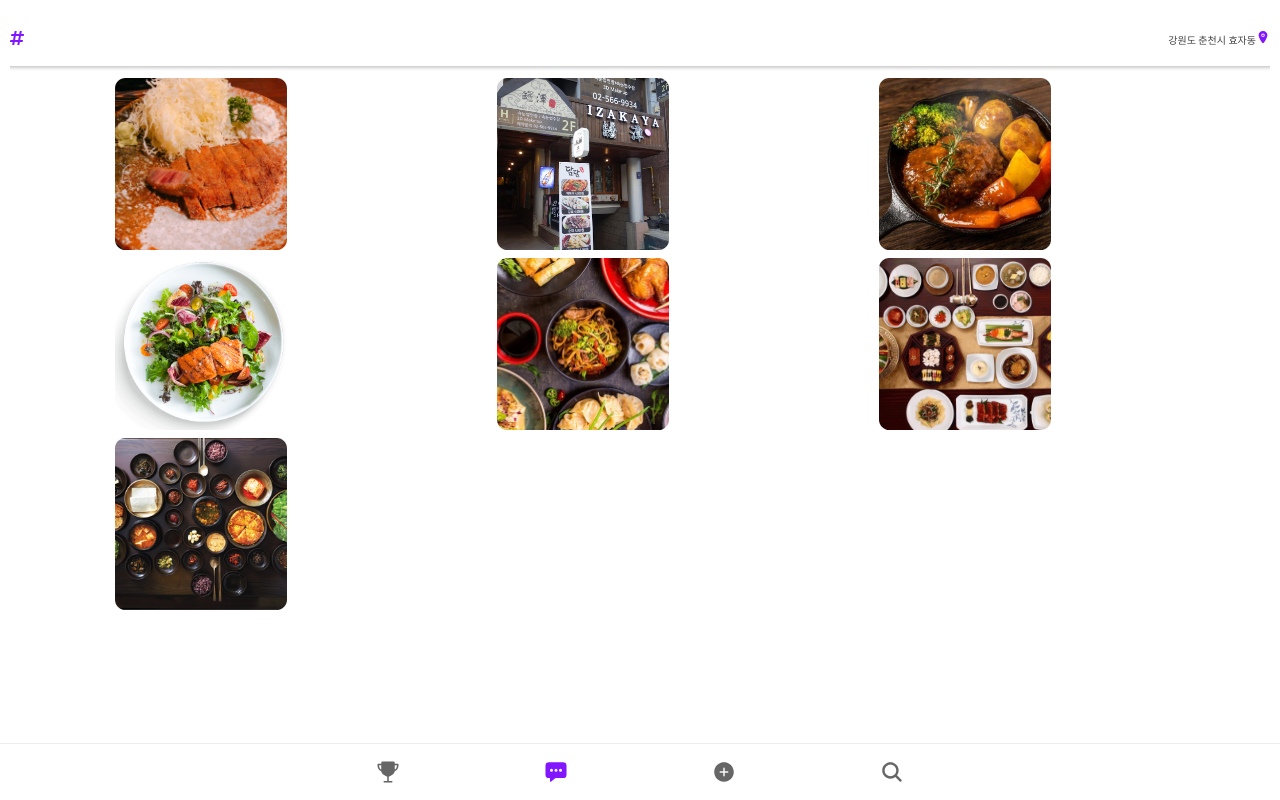
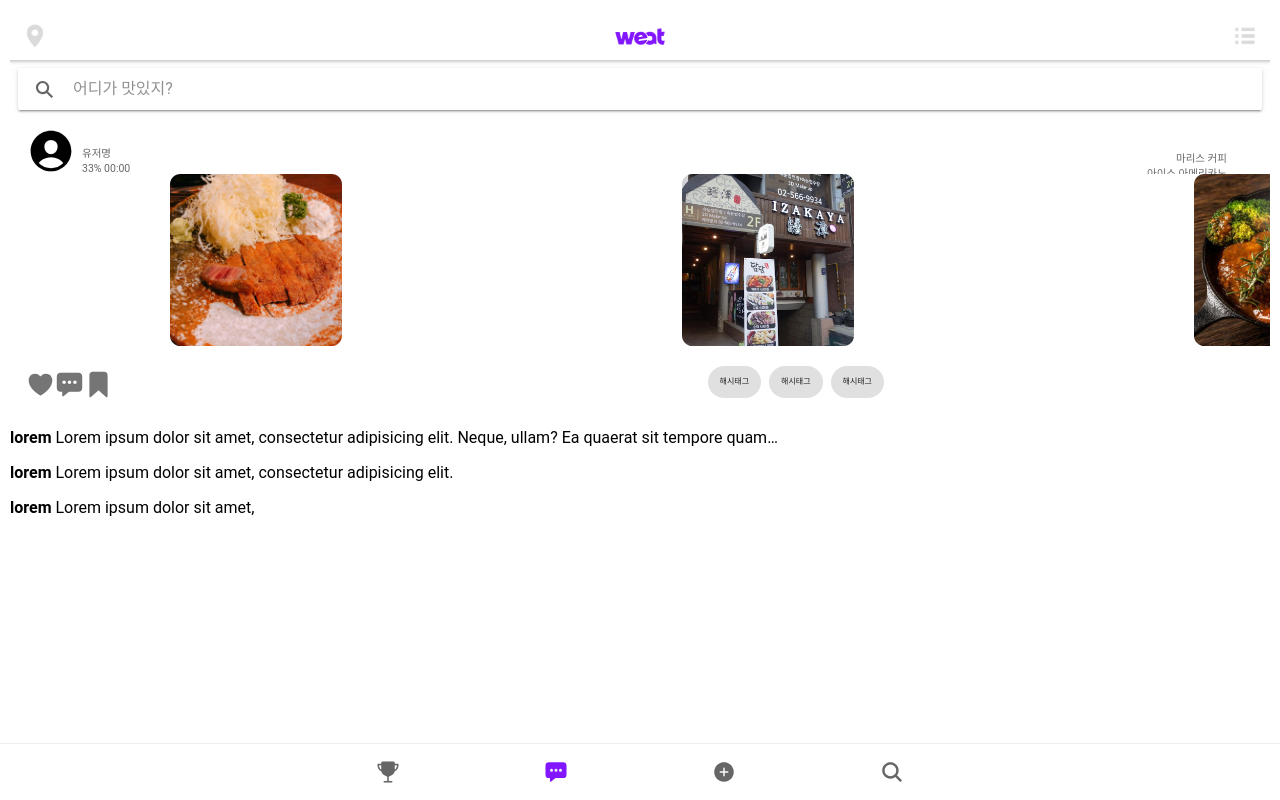
Before and after one commit to timevoltex/Weat-ionic, a React (Create React App) app: page /home in a window 1280 px wide. Both pictures are taken after a click on the tab 556 px from the left and 772 px from the top of the page. Built offline with nearby package versions, Linux system fonts and the light colour scheme.

Commit message:
20.04.14 change layout
Change layout following designer lafp's new weat page(Xd)

```diff
--- a/src/pages/NewsFeed.tsx
+++ b/src/pages/NewsFeed.tsx
@@ -1,4 +1,4 @@
-import React from "react";
+import React, { useState } from "react";
 import { FontAwesomeIcon } from "@fortawesome/react-fontawesome";
 import { faHashtag } from "@fortawesome/free-solid-svg-icons";
 import styled from "styled-components";
@@ -11,10 +11,19 @@ import {
   IonIcon,
   IonButton,
   IonList,
+  IonTitle,
+  IonSearchbar,
+  IonAvatar,
+  IonLabel,
+  IonItem,
+  IonSlides,
+  IonSlide,
+  IonChip,
 } from "@ionic/react";
 import { RouteComponentProps } from "react-router";
-import { location } from "ionicons/icons";
+import { personCircle, heart, chatboxEllipses, bookmark } from "ionicons/icons";
 import Detail from './MenuDetail';
+
 type List = {
   src: string;
   name: string;
@@ -62,23 +71,91 @@ const items: List[] = [
 const Page = styled(IonPage)`
   padding: 10px;
 `;
-const NewsFeed: React.FC<RouteComponentProps> = ({history}) => {
+
+const Feed = styled(IonText)`
+  p{overflow:hidden;
+  text-overflow:ellipsis;
+  white-space:nowrap;
+  width:60vw;}
+`
+const NewsFeed: React.FC<RouteComponentProps> = ({ history }) => {
+  const [searchText, setSearchText] = useState('');
   return (
     <Page>
       <IonHeader>
-        <IonToolbar>
-          <FontAwesomeIcon icon={faHashtag} style={{ color: "#8217FF" }} />
-          <IonText slot="end" style={{ fontSize: "10px" }}>
-            강원도 춘천시 효자동
-            <IonIcon
-              icon={location}
-              style={{ fontSize: "14px", color: "#8217FF" }}
-            />
+        <IonToolbar style={{ height: "50px" }}>
+          <IonTitle style={{ textAlign: 'center' }}>
+            <img src="assets/img/weat-purple.png" alt="logo" style={{ width: '50px' }} />
+          </IonTitle>
+          <IonText slot="start">
+            <img src="assets/icon/locationg-01.png" alt="loc" style={{ width: "50px" }} />
+          </IonText>
+          <IonText slot="end">
+            <img src="assets/icon/lists-01.png" alt="lists" style={{ width: "50px" }} />
           </IonText>
         </IonToolbar>
       </IonHeader>
       <IonContent>
-      <IonList>
+        <IonSearchbar value={searchText} placeholder="어디가 맛있지?" onIonChange={e => setSearchText(e.detail.value!)}></IonSearchbar>
+        <div className="feedContainer">
+          <IonItem lines="none">
+            <IonAvatar slot="start">
+              <IonIcon icon={personCircle} style={{ fontSize: '50px' }} />
+            </IonAvatar>
+            <IonLabel position="stacked">
+              <p style={{ marginBottom: 0 }}>유저명</p>
+              <p style={{ marginTop: 0 }}>33% 00:00</p>
+            </IonLabel>
+            <IonLabel position="stacked" slot="end" style={{ textAlign: 'right', marginTop: "10px" }}>
+              <p style={{ marginBottom: 0 }}>마리스 커피</p>
+              <p style={{ marginTop: 0 }}>아이스 아메리카노</p>
+            </IonLabel>
+          </IonItem>
+          <IonSlides options={{ slidesPerView: 2.5, freeMode: 'true', spaceBetween: 20 }}>
+            {items.map((image, i) => (
+              <IonSlide key={i}>
+                <img src={image.src} alt="img" />
+              </IonSlide>
+            ))}
+          </IonSlides>
+          <IonItem lines="none" style={{ marginTop: '10px' }}>
+              <IonIcon icon={heart} style={{ fontSize: '29px' }} />
+              <IonIcon icon={chatboxEllipses} style={{ fontSize: '29px' }} />
+              <IonIcon icon={bookmark} style={{ fontSize: '29px' }} />
+            <IonAvatar>
+            </IonAvatar>
+            <IonAvatar>
+            </IonAvatar>
+            <IonAvatar>
+            </IonAvatar>
+            <div style={{ overflow: 'hidden', textOverflow: 'ellipsis', whiteSpace: 'nowrap', width: '43vw', marginLeft: 'auto', marginTop: '-5px' }}>
+              <IonChip style={{ fontSize: '8px' }}>해시태그</IonChip>
+              <IonChip style={{ fontSize: '8px' }}>해시태그</IonChip>
+              <IonChip style={{ fontSize: '8px' }}>해시태그</IonChip>
+            </div>
+          </IonItem>
+          <div className="feedzone">
+            <Feed>
+              <p>
+                <span style={{ fontWeight: 'bold' }}>lorem </span>
+                  Lorem ipsum dolor sit amet, consectetur adipisicing elit. Neque, ullam? Ea quaerat sit tempore quam error, architecto laudantium quia beatae nisi, rem ut atque totam saepe voluptatem voluptatum culpa consequatur.</p>
+            </Feed>
+            <Feed>
+              <p>
+                <span style={{ fontWeight: 'bold' }}>lorem </span>
+                  Lorem ipsum dolor sit amet, consectetur adipisicing elit.</p>
+            </Feed>
+            <Feed>
+              <p>
+                <span style={{ fontWeight: 'bold' }}>lorem </span>
+                Lorem ipsum dolor sit amet,
+                </p>
+              <IonIcon icon={heart} slot="end" />
+            </Feed>
+          </div>
+        </div>
+
+        {/* <IonList>
       {items.map((image, i) => (
         <IonButton className={'navImage'} key={i * 10} fill='clear'
         onClick={(e) => {
@@ -91,10 +168,10 @@ const NewsFeed: React.FC<RouteComponentProps> = ({history}) => {
             alt="test"
             style={{ margin: 0 }}
           />
-          {/* </IonRouterLink> */}
+          {/* </IonRouterLink>
         </IonButton>
       ))}
-    </IonList>
+    </IonList> */}
       </IonContent>
     </Page>
   );
```
